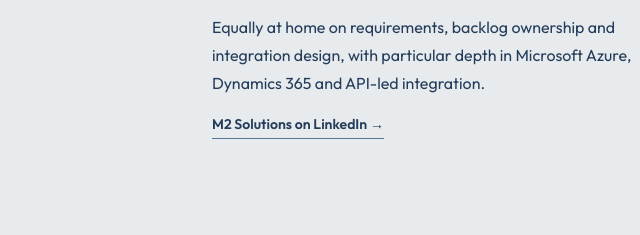
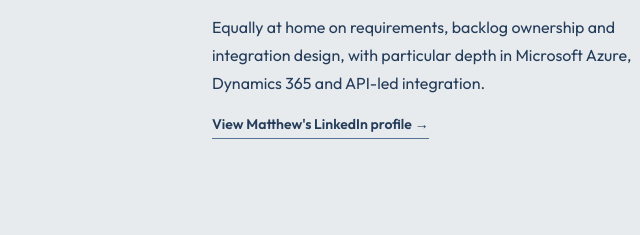
Before and after one commit to M2-Solutions/m2solutions-website, a plain HTML site: page about.html in a window 1280 px wide. Shown: the part 1449-1684 px from the top of the page, 468-1108 px from the left. Drawn offline with Linux system fonts and the light colour scheme.

Commit message:
Link About bio to personal LinkedIn profile
Also add the profile as the founder's sameAs in Organization JSON-LD.

Co-Authored-By: Claude Opus 5.5 <noreply@anthropic.com>
Claude-Session: https://claude.ai/code/session_01Kkicfu4UFueQ7xfQouuAVD

```diff
--- a/about.html
+++ b/about.html
@@ -121,7 +121,7 @@
         <p class="about-p">Matthew Morgan is a senior Business Analyst and Product Owner with 15+ years' experience delivering complex digital programmes across UK central government and large enterprise.</p>
         <p class="about-p">Recent work includes product ownership on DEFRA's Border Trade Matching Service, leading business analysis on the Department for Education's Cloud Infrastructure Platform through a GDS service assessment, and an M&amp;A technology separation at Calyx. Earlier engagements include Rolls-Royce and Jaguar Land Rover.</p>
         <p class="about-p">Equally at home on requirements, backlog ownership and integration design, with particular depth in Microsoft Azure, Dynamics 365 and API-led integration.</p>
-        <a href="https://www.linkedin.com/company/m2-solutions-ltd/" class="person-link" target="_blank" rel="noopener noreferrer">M2 Solutions on LinkedIn →</a>
+        <a href="https://www.linkedin.com/in/mattmorganuk/" class="person-link" target="_blank" rel="noopener noreferrer">View Matthew's LinkedIn profile →</a>
       </div>
     </div>
   </div>
```
Also changed, not shown: index.html (+4 -1 lines).
